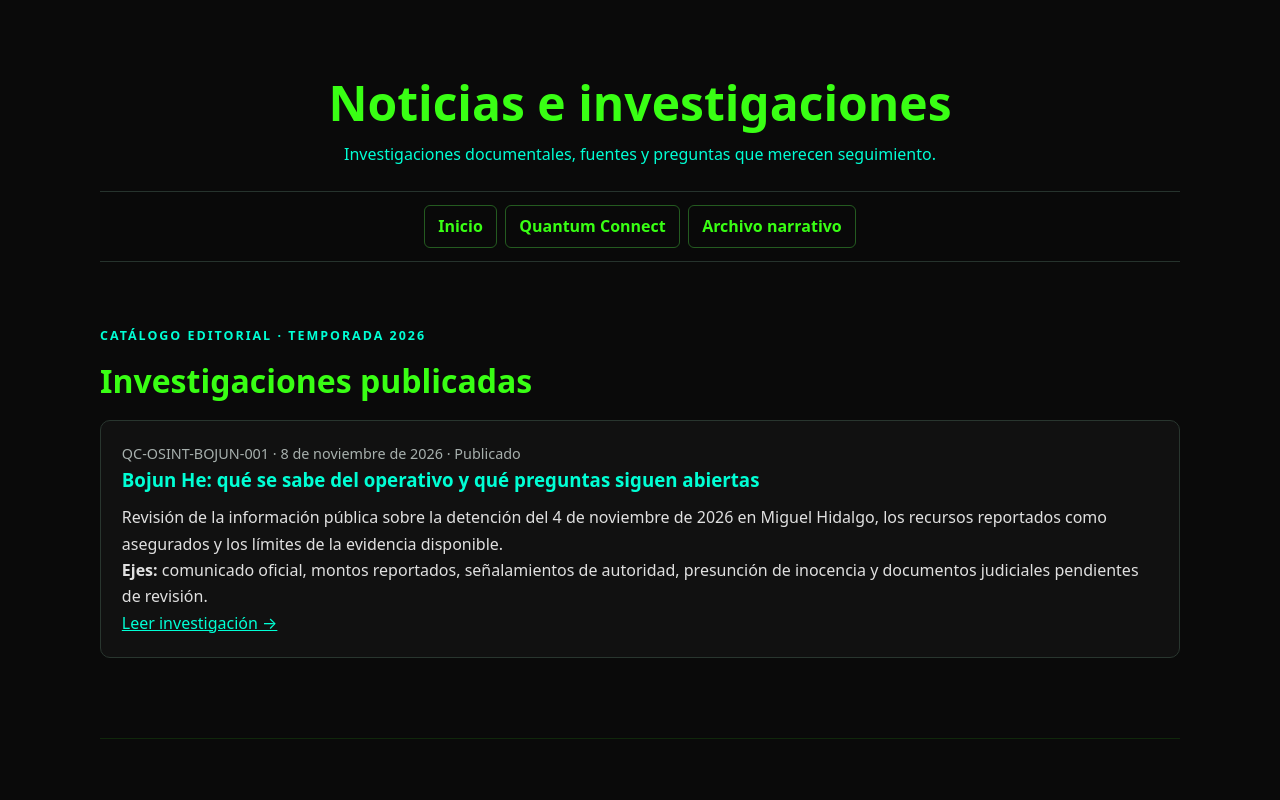
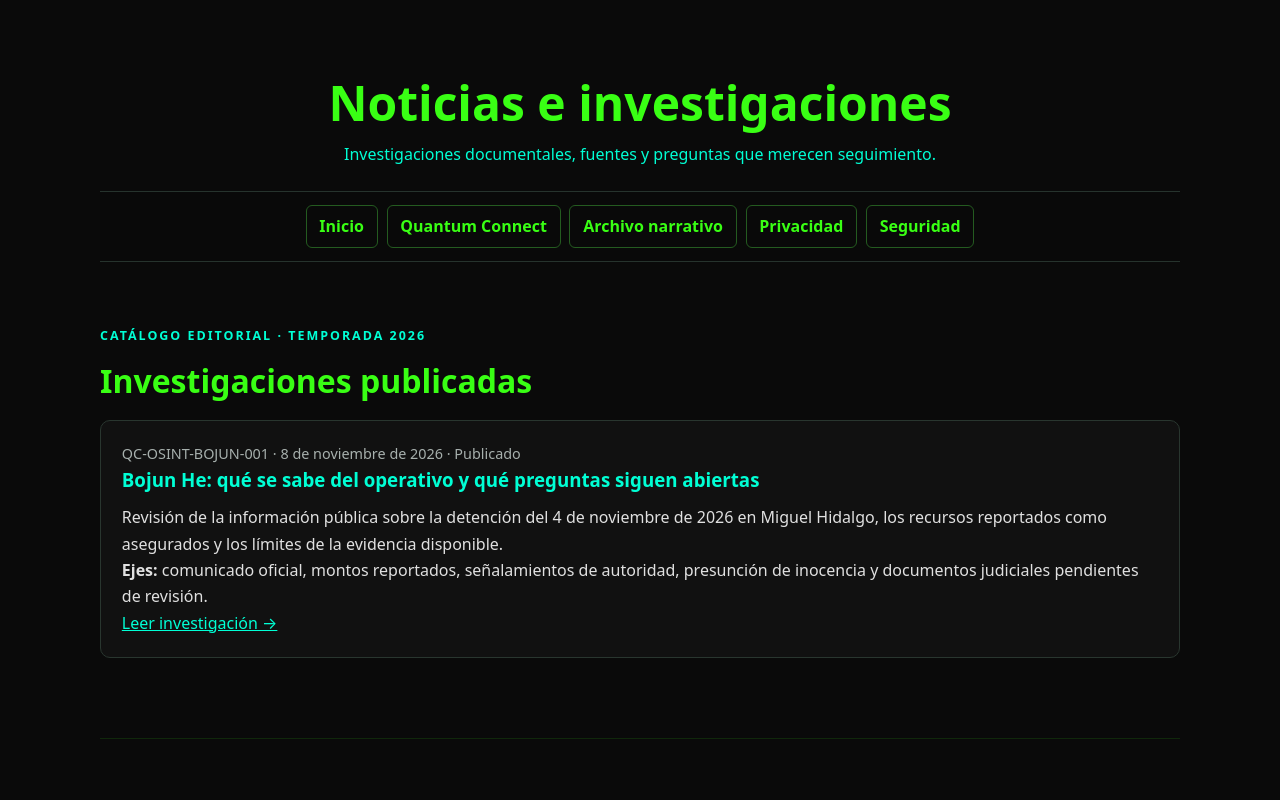
Before and after one commit to J-L-710107/quantumcorp-site, a plain HTML site: page news/index.html in a window 1280 px wide. Shown: the top 800 px of the page. Drawn offline with Linux system fonts and the light colour scheme.

Commit message:
Añade enlaces legales al catálogo editorial

```diff
--- a/news/index.html
+++ b/news/index.html
@@ -16,7 +16,7 @@
   <p class="tagline">Investigaciones documentales, fuentes y preguntas que merecen seguimiento.</p>
 </header>
 <nav class="navbar" aria-label="Navegación principal">
-  <a href="../index.html">Inicio</a><a href="../connect/">Quantum Connect</a><a href="../stories/">Archivo narrativo</a>
+  <a href="../index.html">Inicio</a><a href="../connect/">Quantum Connect</a><a href="../stories/">Archivo narrativo</a><a href="../privacy.html">Privacidad</a><a href="../seguridad.html">Seguridad</a>
 </nav>
 <main id="main-content">
 <section>
@@ -101,7 +101,7 @@
 </section>
 </main>
 <footer class="footer">
-  <a href="../privacy.html">Privacidad</a> · <a href="../index.html">Inicio</a> · © Quantum Corp 2026
+  <a href="../privacy.html">Privacidad</a> · <a href="../seguridad.html">Seguridad</a> · <a href="../condiciones.html">Condiciones</a> · <a href="../index.html">Inicio</a> · © Quantum Corp 2026
 </footer>
 </div>
 </body>
```
